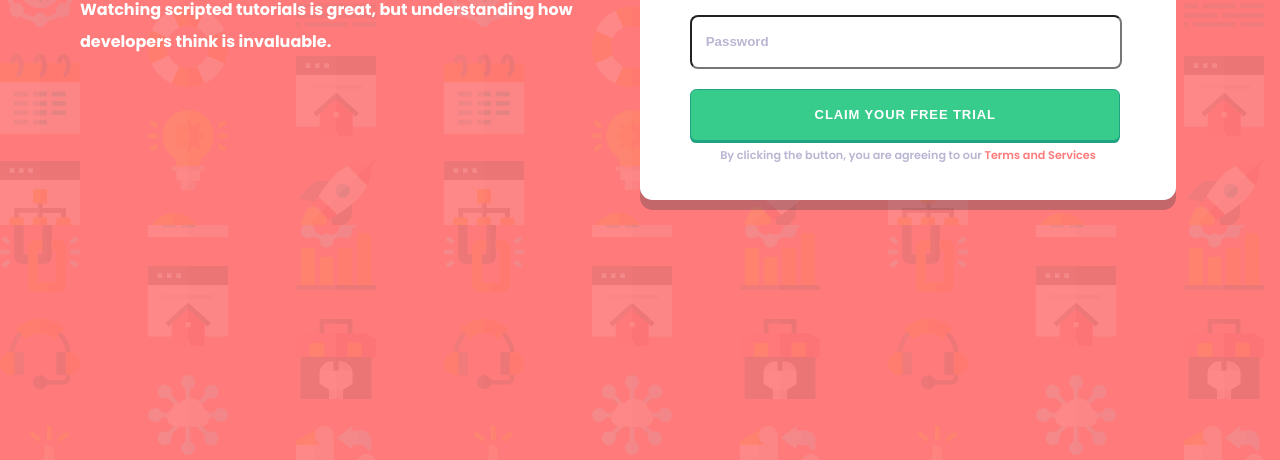
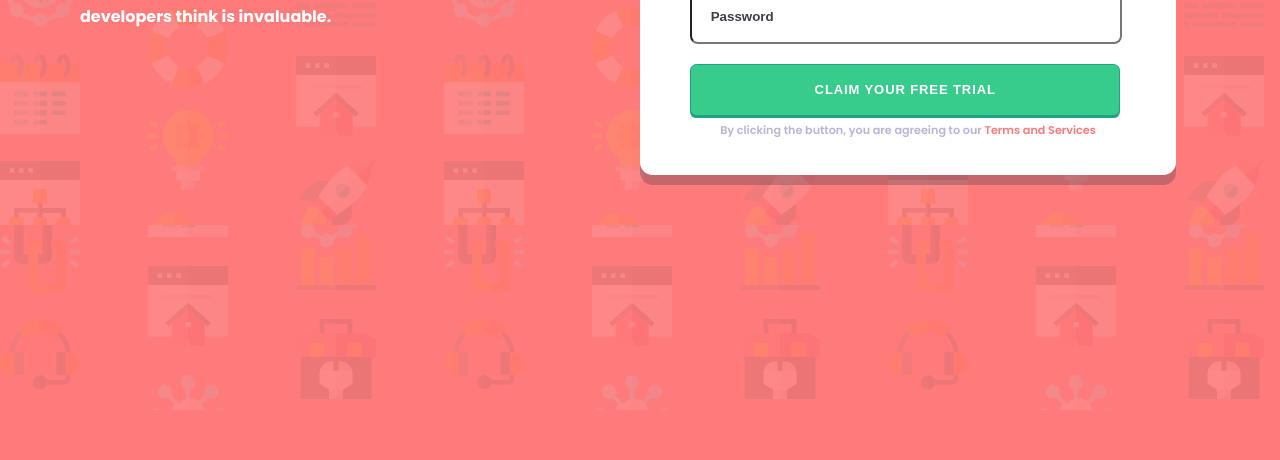
Before and after one commit to gemar18/intro-component-with-signup-form-master, a plain HTML site: page index.html in a window 1280 px wide. Shown: the part 575-1035 px from the top of the page. After the commit the page ends 985 px from the top, so only its background shows below. Drawn offline with Linux system fonts and the light colour scheme.

Commit message:
change placeholder

```diff
--- a/style.css
+++ b/style.css
@@ -29,7 +29,7 @@ body {
     grid-template-columns: 1fr 1fr;
     align-items: center;
 
-    margin: 105px auto;
+    margin: 80px auto;
 }
 
 .container-text {
@@ -95,10 +95,10 @@ input:focus {
 }
 
 input::placeholder {
-    color: var(--GrayishBlue);
+    color: var(--DarkBlue);
     font-weight: 600;
-    padding-left: 10px;
-
+    padding-left: 15px;
+    margin-left: 25px;
 }
 
 
```
